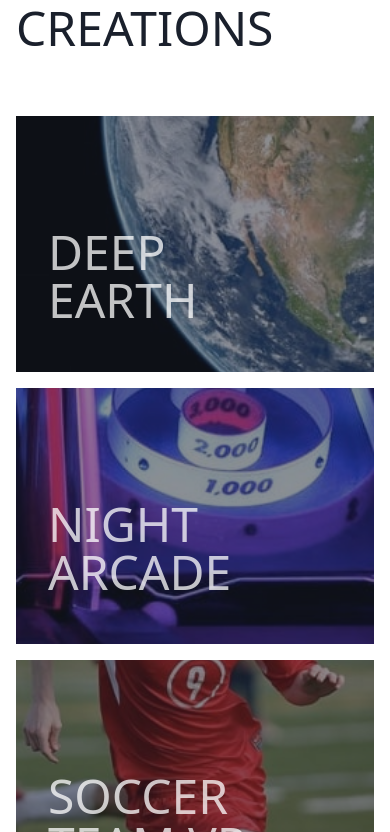
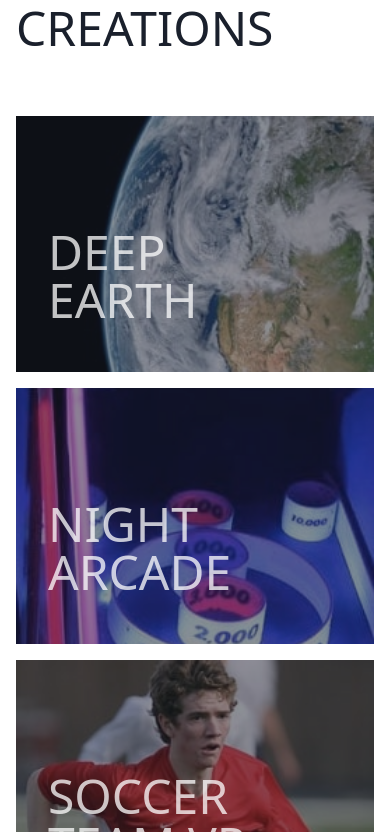
Before and after one commit to rahulkhimsuriya/frontendmentor-loopstudios-landing-page, a Nuxt app: page / in a window 390 px wide. Shown: the part 1192-2024 px from the top of the page. Built offline with nearby package versions, Linux system fonts and the light colour scheme.

Commit message:
tweak image style

```diff
--- a/components/CreationCard.vue
+++ b/components/CreationCard.vue
@@ -7,7 +7,7 @@
     <img
       :src="creation.imageSrc"
       :alt="creation.title"
-      class="w-full h-full object-cover object-center"
+      class="w-full h-full object-cover object-top md:object-center"
     />
 
     <div class="absolute bottom-0 w-56 md:w-40 ml-8 mb-12 md:mb-8">
```
